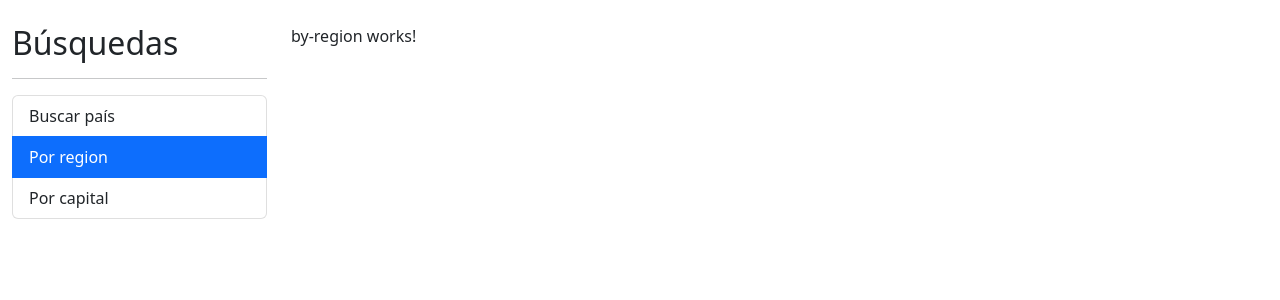
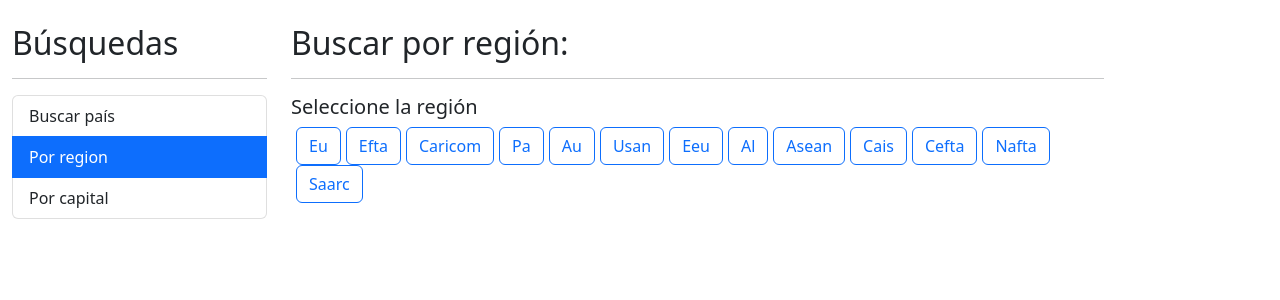
Before and after one commit to AngelCruzL/ng-countries, an Angular app: page /region in a window 1280 px wide. Shown: the top 300 px of the page. Built offline with nearby package versions, Linux system fonts and the light colour scheme.

Commit message:
feat: add search by region layout

```diff
--- a/src/app/countries/pages/by-region/by-region.component.html
+++ b/src/app/countries/pages/by-region/by-region.component.html
@@ -1 +1,16 @@
-<p>by-region works!</p>
+<h2>Buscar por región: {{ activeRegion | titlecase }}</h2>
+<hr />
+
+<h5>Seleccione la región</h5>
+
+<div class="row">
+  <div class="col">
+    <button
+      *ngFor="let region of regions"
+      [class]="getCssClass(region)"
+      (click)="activateRegion(region)"
+    >
+      {{ region | titlecase }}
+    </button>
+  </div>
+</div>
--- a/src/app/countries/pages/by-region/by-region.component.ts
+++ b/src/app/countries/pages/by-region/by-region.component.ts
@@ -1,16 +1,45 @@
-import { Component, OnInit } from '@angular/core';
+import { Component } from '@angular/core';
 
 @Component({
   selector: 'app-by-region',
   templateUrl: './by-region.component.html',
   styles: [
-  ]
+    `
+      button {
+        margin-inline-start: 5px;
+      }
+    `,
+  ],
 })
-export class ByRegionComponent implements OnInit {
+export class ByRegionComponent {
+  regions: string[] = [
+    'EU',
+    'EFTA',
+    'CARICOM',
+    'PA',
+    'AU',
+    'USAN',
+    'EEU',
+    'AL',
+    'ASEAN',
+    'CAIS',
+    'CEFTA',
+    'NAFTA',
+    'SAARC',
+  ];
+  activeRegion: string = '';
 
-  constructor() { }
+  constructor() {}
 
-  ngOnInit(): void {
+  getCssClass(region: string): string {
+    return region === this.activeRegion
+      ? 'btn btn-primary'
+      : 'btn btn-outline-primary';
   }
 
+  activateRegion(region: string) {
+    this.activeRegion = region;
+
+    // TODO: Service call
+  }
 }
```
